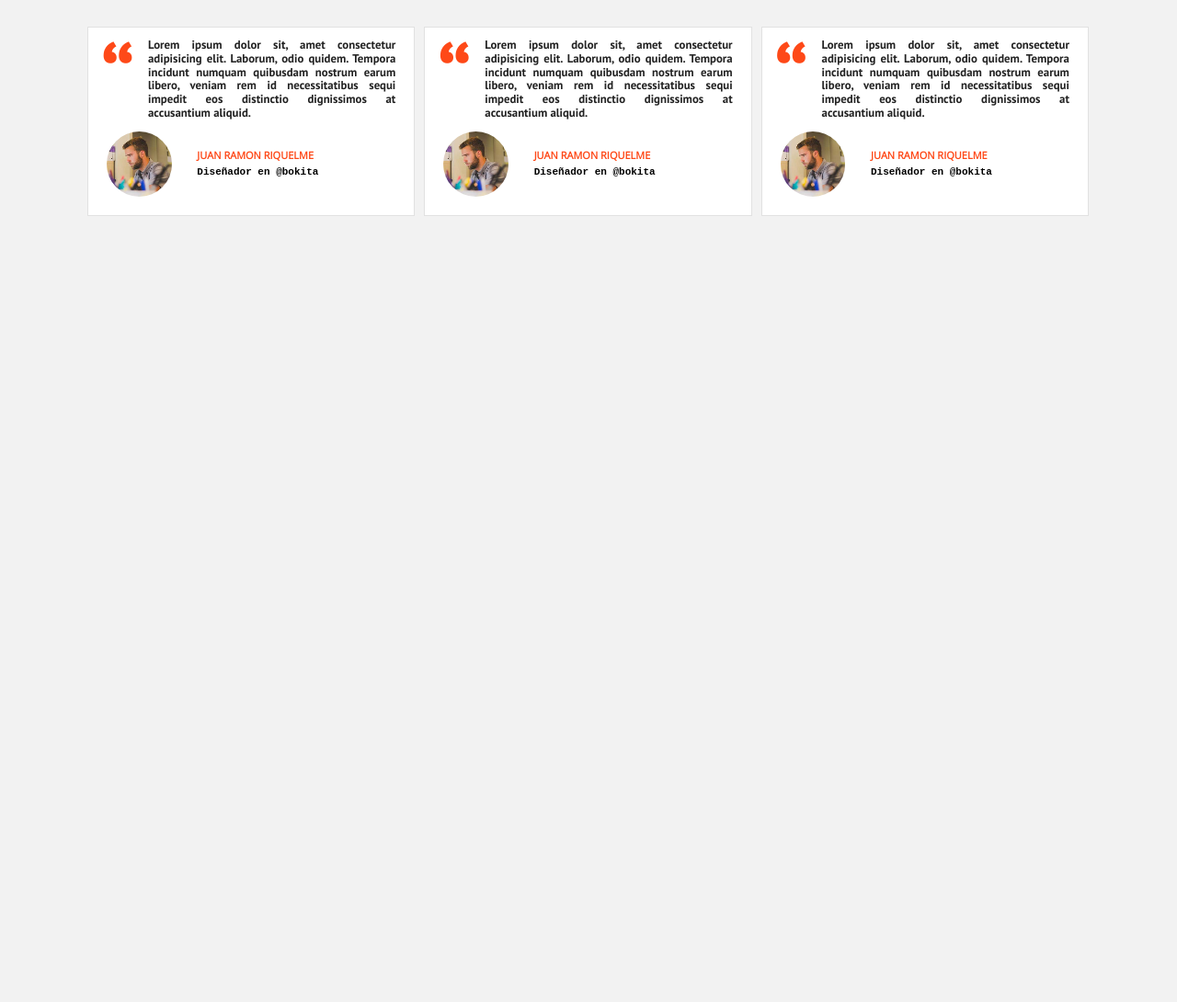
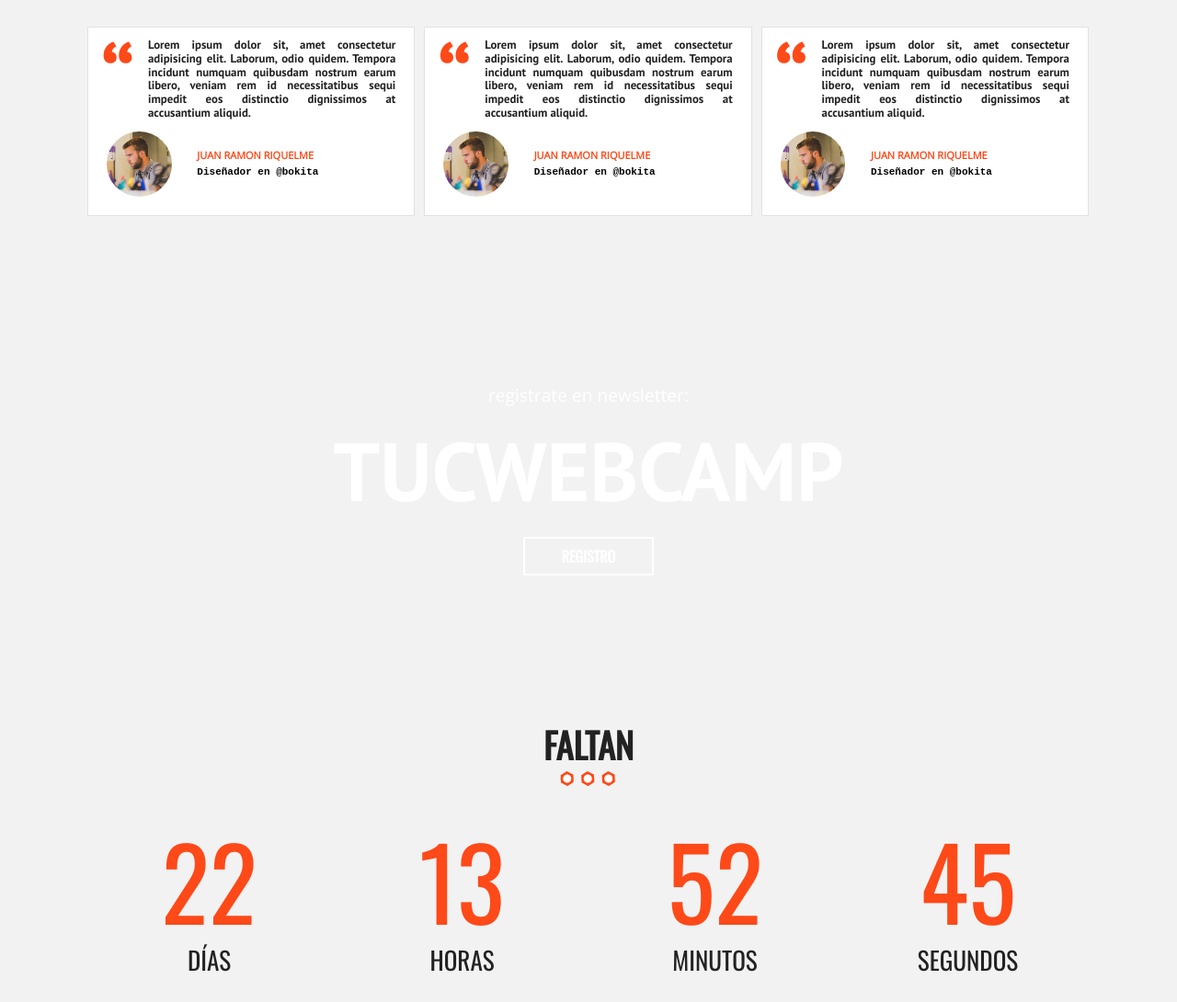
Before and after one commit to cabrerafrancisco/Proyecto-WebCamp, a website built with Parcel: page Proyecto - WebCamp/index.html in a window 1280 px wide. Shown: the part 4554-5644 px from the top of the page at 92% size. Before the commit the page ends 4854 px from the top, so only its background shows below. Built offline with nearby package versions, Linux system fonts and the light colour scheme.

Commit message:
agg seccion registo y cuenta regresiva

```diff
--- a/Proyecto - WebCamp/css/main.css
+++ b/Proyecto - WebCamp/css/main.css
@@ -168,6 +168,13 @@
   .button.hollow:hover {
     background-color: white;
     color: #fe4918;
+  }
+  .button.transparente{
+    background-color: transparent;
+    border: 2px solid #ffffff
+  }
+  .button.transparente:hover{
+    border: 2px solid #fe4918
   }
   .button:hover{
     background-color: #e33000;
@@ -631,8 +638,46 @@
   text-transform: none;
   margin-top: 5px;
   font-family:'Courier New', Courier, monospace;
+}
+/* Newsletter */
+div.newsletter {
+  position: relative;
+  height: auto;
+}
+div.newsletter::before{
+  background-image: url(../img/bg-newsletter.jpg);
+  content: '';
+}
+div.newsletter .contenido{
+  padding: 100px 0;
+  color: #ffffff;
+  text-align: center;
+  position: relative;
+}
+div.newsletter .contenido p{
+  font-size: 1.2em;
+  text-transform: lowercase;
+}
+div.newsletter .contenido h3{
+  color: #ffffff;
+  text-transform: uppercase;
+  font-size: 7vw;
+  font-family: 'PT sans' , sans-serif;
+}
+/*Cuenta Regresiva*/
+div.cueta-regresiva ul li{
+  text-transform: uppercase;
+  font-family: 'Oswald' , sans-serif;
+  font-size: 1.7em;
+  text-align: center;
+}
+@media (min-width: 768px) {
+  div.cueta-regresiva ul li{
+    width: 25%;
+    float: left;
+  }
+}
 
-}
 /* ==========================================================================
    Helper classes
    ========================================================================== */
--- a/Proyecto - WebCamp/index.html
+++ b/Proyecto - WebCamp/index.html
@@ -280,6 +280,24 @@
       </div>
     </section>
 
+    <div class="newsletter parallax">
+      <div class="contenido contenedor">
+        <p> registrate en newsletter:</p>
+        <h3>TucWebCamp</h3>
+        <a href="#" class="button transparente">Registro</a>
+      </div><!-- .contenido -->
+    </div><!-- .newsletter -->
+    <section class="seccion">
+      <h2>Faltan</h2>
+      <div class="cueta-regresiva contenedor">
+        <ul class="clearfix">
+          <li><p class="numero">22</p> días</li>
+          <li><p class="numero">13</p> horas</li>
+          <li><p class="numero">52</p> minutos</li>
+          <li><p class="numero">45</p> segundos</li>
+        </ul>
+      </div>
+    </section>
     <script src="js/vendor/modernizr-3.11.2.min.js"></script>
     <script src="js/plugins.js"></script>
     <script src="js/main.js"></script>
```
